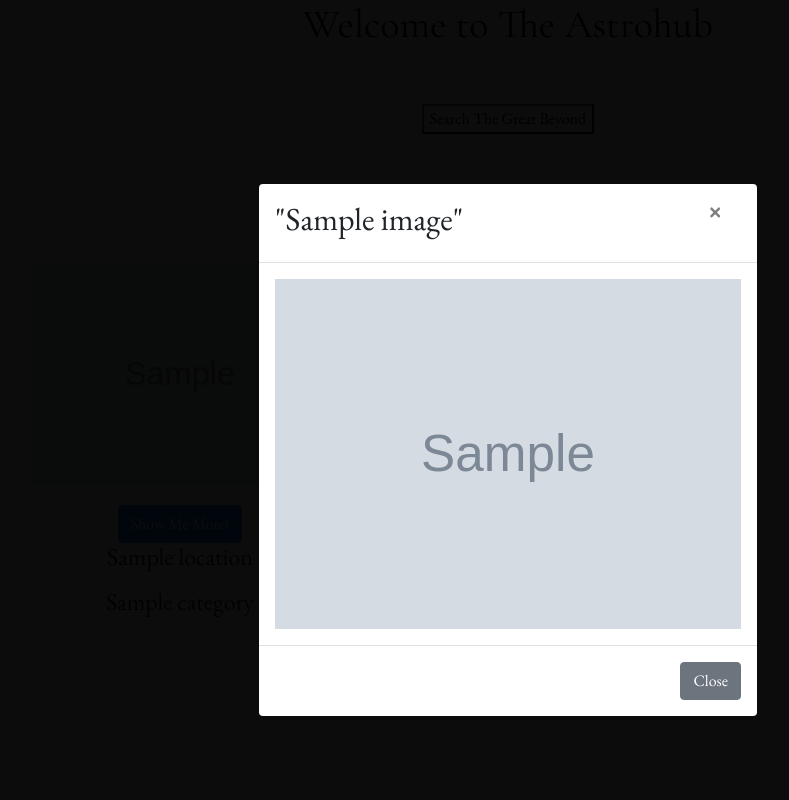
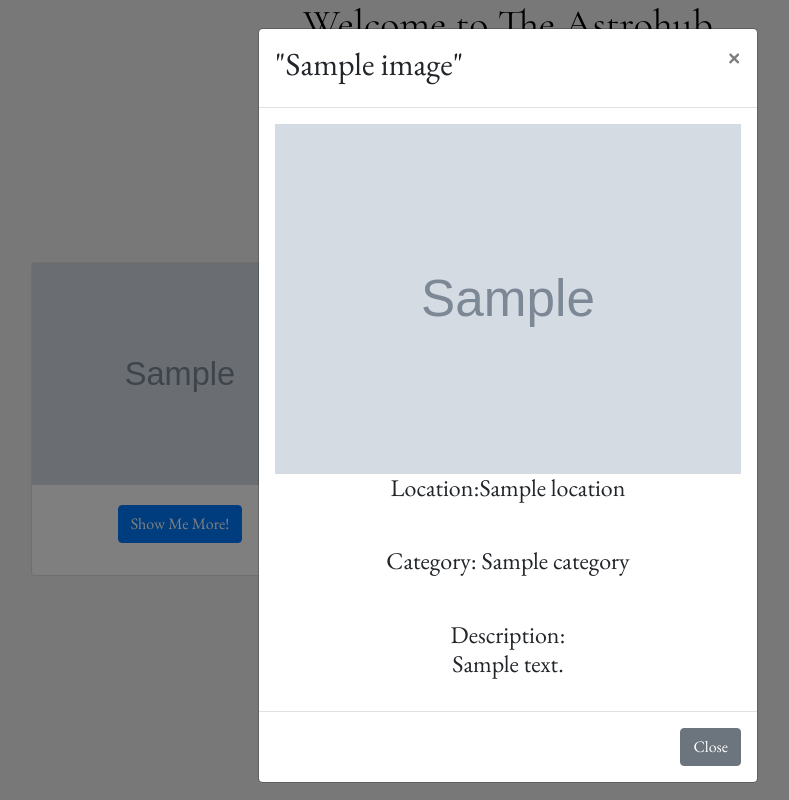
Before and after one commit to joycewambui/The-Astrohub, a Django app: page / in a window 1280 px wide, after a click on "Show Me More!". Shown: the whole page, without its empty margins (132-921 px from the left). Run offline with Django 3.2, Linux system fonts and the light colour scheme; tables that the repository leaves empty hold one stand-in row (values such as "Sample post"); grey boxes marked "Sample" are stand-in pictures; some libraries are stand-ins or nearby versions.

Commit message:
Fix structure of modal,removed badge class

```diff
--- a/astrophotos/static/css/modal.css
+++ /dev/null
@@ -1,85 +0,0 @@
-#myImg {
-    border-radius: 5px;
-    cursor: pointer;
-    transition: 0.3s;
-}
-
-#myImg:hover {opacity: 0.7;}
-
-/* The Modal (background) */
-.modal {
-    display: none; /* Hidden by default */
-    position: fixed; /* Stay in place */
-    z-index: 1; /* Sit on top */
-    padding-top: 100px; /* Location of the box */
-    left: 0;
-    top: 0;
-    width: 100%; /* Full width */
-    height: 100%; /* Full height */
-    overflow: auto; /* Enable scroll if needed */
-    background-color: rgb(0,0,0); /* Fallback color */
-    background-color: rgba(0,0,0,0.9); /* Black w/ opacity */
-}
-
-/* Modal Content (image) */
-.modal-content {
-    margin: auto;
-    display: block;
-    width: 80%;
-    max-width: 700px;
-}
-
-/* Caption of Modal Image */
-#caption {
-    margin: auto;
-    display: block;
-    width: 80%;
-    max-width: 700px;
-    text-align: center;
-    color: #ccc;
-    padding: 10px 0;
-    height: 150px;
-}
-
-/* Add Animation */
-.modal-content, #caption {
-    -webkit-animation-name: zoom;
-    -webkit-animation-duration: 0.6s;
-    animation-name: zoom;
-    animation-duration: 0.6s;
-}
-
-@-webkit-keyframes zoom {
-    from {-webkit-transform:scale(0)}
-    to {-webkit-transform:scale(1)}
-}
-
-@keyframes zoom {
-    from {transform:scale(0)}
-    to {transform:scale(1)}
-}
-
-/* The Close Button */
-.close {
-    position: absolute;
-    top: 15px;
-    right: 35px;
-    color: #f1f1f1;
-    font-size: 40px;
-    font-weight: bold;
-    transition: 0.3s;
-}
-
-.close:hover,
-.close:focus {
-    color: #bbb;
-    text-decoration: none;
-    cursor: pointer;
-}
-
-/* 100% Image Width on Smaller Screens */
-@media only screen and (max-width: 700px){
-    .modal-content {
-        width: 100%;
-    }
-}
--- a/astrophotos/static/css/modal.js
+++ /dev/null
@@ -1,23 +0,0 @@
-
-// Get the modal
-var modal = document.getElementById('myModal');
-
-// Get the image and insert it inside the modal - use its "alt" text as a caption
-while (True){
-
-var img = document.getElementById('myImg');
-var modalImg = document.getElementById("img01","img02");
-var captionText = document.getElementById("caption");
-img.onclick = function(){
-    modal.style.display = "block";
-    modalImg.src = this.src;
-    captionText.innerHTML = this.alt;
-}
-}
-// Get the <span> element that closes the modal
-var span = document.getElementsByClassName("close")[0];
-
-// When the user clicks on <span> (x), close the modal
-span.onclick = function() {
-    modal.style.display = "none";
-}
--- a/astrophotos/templates/home.html
+++ b/astrophotos/templates/home.html
@@ -43,6 +43,9 @@
                     </div>
                     <div class="modal-body">
                     <img src="{{ image.image.url }}" class="img-responsive" style="width:100%">
+                    <p>Location:{{image.location}}</p><br>
+                    <p>Category: {{image.category}}</p><br>
+                    <p>Description:<br>{{image.description}}</p>
                     </div>
 
                     <div class="modal-footer">
@@ -56,10 +59,6 @@
 
 
 
-
-
-                    <p class="card-text" class="badge  badge-pill  badge-secondary"> {{image.location}} </p>
-                    <p class="card-text" class="badge  badge-pill  badge-secondary"> {{image.category}} </p>
 
 
 
```
